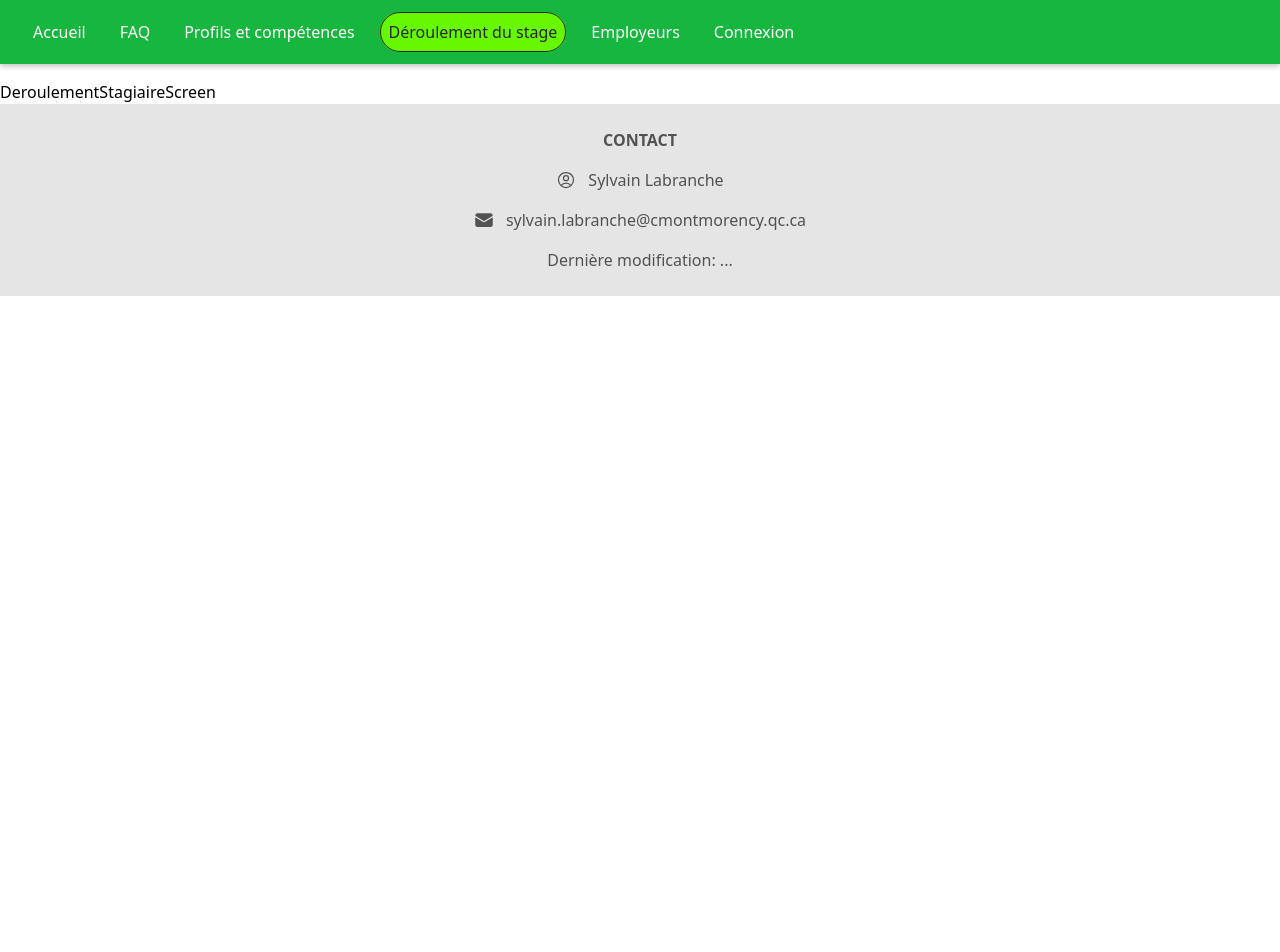
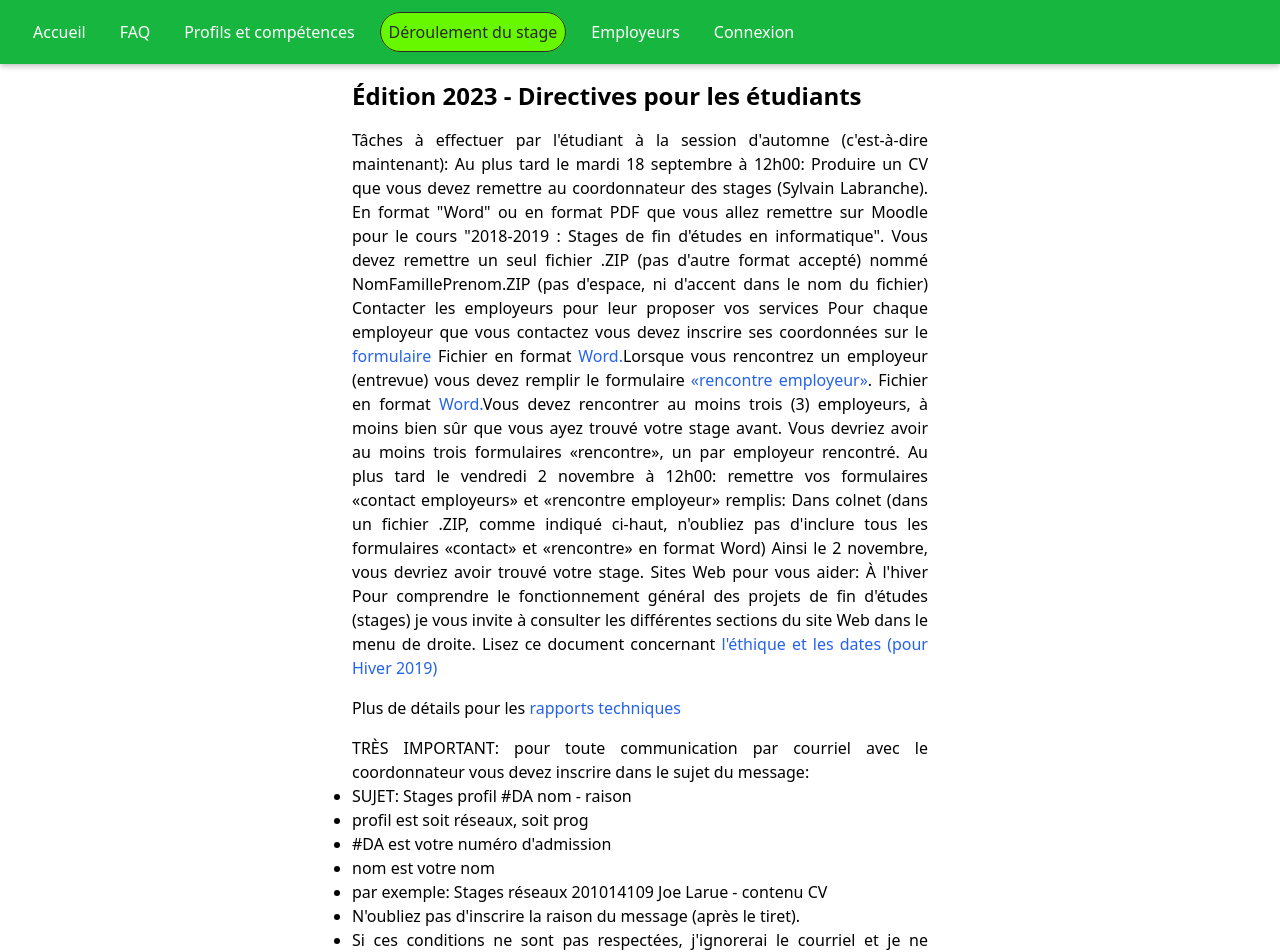
Before and after one commit to PierrickViot-Launier/Web-Projet_Final, a React (Create React App) app in the folder frontend/: page /Deroulement in a window 1280 px wide. Shown: the top 952 px of the page. Before the commit the page ends 800 px from the top, so only its background shows below. Built offline with nearby package versions, Linux system fonts and the light colour scheme.

Commit message:
Ajout du formulaire employeur et deroulement du stage

```diff
--- a/frontend/src/Screens/AccueilScreen.jsx
+++ b/frontend/src/Screens/AccueilScreen.jsx
@@ -4,8 +4,8 @@
   const annee = new Date().getFullYear();
 
   return (
-    <div className="flex justify-center mt-8 mb-8">
-      <div className="max-w-md">
+    <div className="flex justify-center mt-8 mb-8 text-justify">
+      <div className="max-w-xl">
         <h1 className="text-4xl font-bold mb-4 text-center">Édition {annee}</h1>
 
         <p className="mb-4">
--- a/frontend/src/Screens/DeroulementStagiaireScreen.jsx
+++ b/frontend/src/Screens/DeroulementStagiaireScreen.jsx
@@ -1,5 +1,142 @@
 import React from "react";
 
 export default function DeroulementStagiaireScreen() {
-  return <div>DeroulementStagiaireScreen</div>;
+  return (
+    <div className="flex justify-center mt-8 mb-8 text-justify">
+      <div className="max-w-xl">
+        <h4 className="text-2xl font-bold mb-4">
+          Édition 2023 - Directives pour les étudiants
+        </h4>
+        <p className="mb-4">
+          Tâches à effectuer par l'étudiant à la session d'automne (c'est-à-dire
+          maintenant): Au plus tard le mardi 18 septembre à 12h00: Produire un
+          CV que vous devez remettre au coordonnateur des stages (Sylvain
+          Labranche). En format "Word" ou en format PDF que vous allez remettre
+          sur Moodle pour le cours "2018-2019 : Stages de fin d'études en
+          informatique". Vous devez remettre un seul fichier .ZIP (pas d'autre
+          format accepté) nommé NomFamillePrenom.ZIP (pas d'espace, ni d'accent
+          dans le nom du fichier) Contacter les employeurs pour leur proposer
+          vos services Pour chaque employeur que vous contactez vous devez
+          inscrire ses coordonnées sur le{" "}
+          <a
+            href="../documents/contact_employeurs.pdf"
+            className="text-blue-600 underline decoration-transparent transition duration-300 ease-in-out hover:decoration-inherit"
+          >
+            formulaire{" "}
+          </a>
+          Fichier en format{" "}
+          <a
+            href="../documents/contact_employeurs.docx"
+            className="text-blue-600 underline decoration-transparent transition duration-300 ease-in-out hover:decoration-inherit"
+          >
+            Word.
+          </a>
+          Lorsque vous rencontrez un employeur (entrevue) vous devez remplir le
+          formulaire{" "}
+          <a
+            href="../documents/rencontre_employeur.pdf"
+            className="text-blue-600 underline decoration-transparent transition duration-300 ease-in-out hover:decoration-inherit"
+          >
+             &laquo;rencontre&nbsp;employeur&raquo;
+          </a>
+          . Fichier en format{" "}
+          <a
+            href="../documents/rencontre_employeur.docx"
+            className="text-blue-600 underline decoration-transparent transition duration-300 ease-in-out hover:decoration-inherit"
+          >
+            Word.
+          </a>
+          Vous devez rencontrer au moins trois (3) employeurs, à moins bien sûr
+          que vous ayez trouvé votre stage avant. Vous devriez avoir au moins
+          trois formulaires &laquo;rencontre&raquo;, un par employeur rencontré.
+          Au plus tard le vendredi 2 novembre à 12h00: remettre vos formulaires
+          &laquo;contact&nbsp;employeurs&raquo; et
+          &laquo;rencontre&nbsp;employeur&raquo; remplis: Dans colnet (dans un
+          fichier .ZIP, comme indiqué ci-haut, n'oubliez pas d'inclure tous les
+          formulaires &laquo;contact&raquo; et &laquo;rencontre&raquo; en format
+          Word) Ainsi le 2 novembre, vous devriez avoir trouvé votre stage.
+          Sites Web pour vous aider: À l'hiver Pour comprendre le fonctionnement
+          général des projets de fin d'études (stages) je vous invite à
+          consulter les différentes sections du site Web dans le menu de droite.
+          Lisez ce document concernant
+          <a
+            href="../documents/Code_ethique_presentation_stages.pdf"
+            className="text-blue-600 underline decoration-transparent transition duration-300 ease-in-out hover:decoration-inherit"
+          >
+            {" "}l'éthique et les dates (pour Hiver 2019)
+          </a>
+        </p>
+        <p className="mb-4">
+          Plus de détails pour les
+          <a
+            href="rapports_techniques.php"
+            className="text-blue-600 underline decoration-transparent transition duration-300 ease-in-out hover:decoration-inherit"
+          >
+            {" "}
+            rapports techniques
+          </a>
+        </p>
+        <ul className="list-disc mb-4">
+          TRÈS IMPORTANT: pour toute communication par courriel avec le
+          coordonnateur vous devez inscrire dans le sujet du message:
+          <li class="retrait petit">SUJET: Stages profil #DA nom - raison</li>
+          <li class="retrait petit">profil est soit réseaux, soit prog</li>
+          <li class="retrait petit">#DA est votre numéro d'admission</li>
+          <li class="retrait petit">nom est votre nom</li>
+          <li class="retrait petit">
+            par exemple: Stages réseaux 201014109 Joe Larue - contenu CV
+          </li>
+          <li>
+            N'oubliez pas d'inscrire la raison du message (après le tiret).
+          </li>
+          <li>
+            Si ces conditions ne sont pas respectées, j'ignorerai le courriel et
+            je ne répondrai pas.
+          </li>
+        </ul>
+        <h4 className="text-2xl font-bold mb-4">
+        Déroulement des stages / Horaire de travail </h4>
+        <p className="mb-4">Les stages ont lieu durant
+        la session d'hiver. Ils sont d'une durée de 15 semaines, du x janvier au
+        y mai 2024. Vous trouverez les détails dans la section "Les profils du
+        programme informatique, les dates et les spécificités des stages". Le
+        stagiaire est tenu de respecter l'horaire régulier de l'entreprise et
+        des employés occupant des fonctions similaires. Pendant une semaine
+        normale de travaille un stagiaire doit faire entre 35 et 40 heures. Les
+        étudiants qui ne respectent pas le nombre d'heures établies pour une
+        semaine normale doivent reprendre les heures manquantes en débutant leur
+        stage plus tôt ou en terminant plus tard (après entente avec le
+        coordonnateur des stages et le professeur-superviseur). Un étudiant qui
+        profite de cette règle ne peut terminer son stage après la date de
+        présentation des stages. Les étudiants qui font plus de 40 heures par
+        semaine pourront terminer leur stage plus tôt (après entente avec le
+        coordonnateur et le professeur-superviseur). Pendant les journées
+        pédagogiques et les journées de rattrapage (lecture) identifiées sur le
+        calendrier scolaire, le stagiaire est tenu d'être présent en milieu de
+        stage. Il est possible de débuter le stage plus tôt (que la date prévue)
+        après entente entre l'étudiant, le coordonnateur et l'employeur (un
+        stage ne peut débuter plus tôt que le premier lundi de janvier de
+        l'année du stage) Il y aura deux rencontres obligatoires en ligne
+        Vendredi 12h00-13h00 en janvier avant le début des stages. Vendredi
+        12h00-13h00 vers le milieu du stage (la date sera communiquée plus
+        tard). Les étudiants doivent remettre un rapport hebdomadaire décrivant
+        leurs tâches de la semaine au plus tard le lundi suivant avant 11h00 AM
+        (il est suggéré de remettre ce rapport le vendredi en fin d'après-midi
+        en terminant la semaine). Ce rapport est envoyé par courriel au
+        professeur superviseur. Le format du rapport sera discuté avec le
+        professeur superviseur de l'étudiant. Le professeur superviseur
+        contactera l'étudiant (selon l'horaire préalablement établit avec
+        l'étudiant) à chaque semaine. Le professeur-superviseur rencontre les
+        étudiants à chaque deux semaines (à moins d'une entente particulière
+        avec le superviseur de l'entreprise). À la fin des stages
+        (habituellement dans la semaine d'évaluation, une à deux semaines après
+        les stages), les stagiaires seront appellés à présenter leurs projets de
+        fin d'études aux professeurs et aux autres stagiaires. Les superviseurs
+        en entreprise sont les bienvenus à ces présentations (les personnes
+        intéressées devraient convenir de l'horaire avec le
+        professeur-superviseur).
+        </p>
+      </div>
+    </div>
+  );
 }
--- a/frontend/src/Screens/FAQScreen.jsx
+++ b/frontend/src/Screens/FAQScreen.jsx
@@ -2,8 +2,8 @@
 
 export default function FAQScreen() {
   return (
-    <div className="flex justify-center mt-8 mb-8">
-      <div className="max-w-md">
+    <div className="flex justify-center mt-8 mb-8 text-justify">
+      <div className="max-w-xl">
         <h1 className="text-4xl font-bold mb-4">Foire aux questions - FAQ</h1>
 
         <h2 className="text-2xl font-bold mb-2">
@@ -47,7 +47,7 @@
         </h2>
 
         <p className="mb-4">
-          Les stages sont prévus du 21 janvier au 3 mai 2019.
+          Les stages sont prévus du 21 janvier au 3 mai 2023.
         </p>
       </div>
     </div>
--- a/frontend/src/Screens/FormulaireEmployeurScreen.jsx
+++ b/frontend/src/Screens/FormulaireEmployeurScreen.jsx
@@ -1,5 +1,31 @@
 import React from "react";
+import { Link } from "react-router-dom";
+import NouveauStage from "../Components/stages/NouveauStage";
 
 export default function FormulaireEmployeurScreen() {
-  return <div>FormulaireEmployeurScreen</div>;
+  return (
+    <div className="flex justify-center mt-8 mb-8 text-justify">
+      <div className="max-w-xl">
+        {" "}
+        <h1 className="text-4xl font-bold mb-4 text-center">
+          {" "}
+          Formulaire d'inscription de milieu de stage
+        </h1>
+        Stages réguliers ayant lieu à la session hiver. Les stages sont du 21
+        janvier au 3 mai 2023 (il est toutefois possible après entente avec le
+        coordonnateur de débuter le stage un peu plus tôt) Sur réception de ce
+        formulaire, le coordonnateur des stages entrera en contact avec le
+        responsable en entreprise pour discuter du stage. Veuillez vous référez
+        à la page{" "}
+        <Link
+          to="/Profils"
+          className="text-blue-600 underline decoration-transparent transition duration-300 ease-in-out hover:decoration-inherit"
+        >
+          Profils et compétences
+        </Link>{" "}
+        pour connaître le profil de sortie et les compétences des étudiants.
+        <NouveauStage />
+      </div>
+    </div>
+  );
 }
--- a/frontend/src/Screens/ProfilsCompetencesScreen.jsx
+++ b/frontend/src/Screens/ProfilsCompetencesScreen.jsx
@@ -14,7 +14,7 @@
     }
   }
   return (
-    <div className="flex justify-center mt-8 mb-8">
+    <div className="flex justify-center mt-8 mb-8 text-justify">
       <div className="max-w-2xl">
         <select
           defaultValue="Sélectionnez un profil"
```
